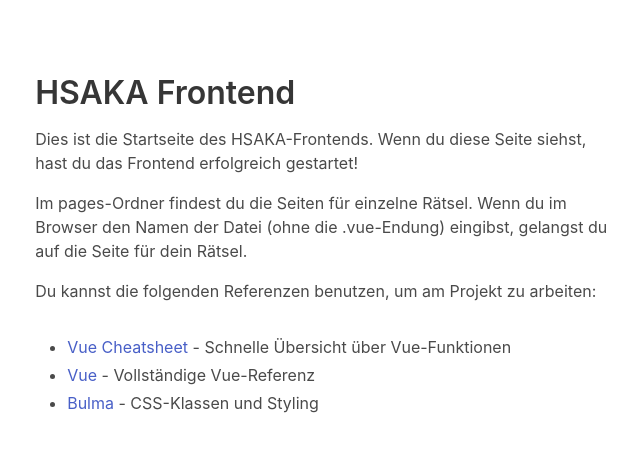
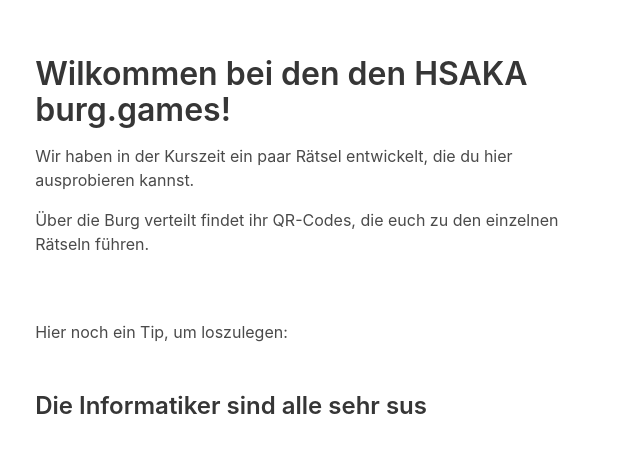
Before and after one commit to HSAKA-2022/app, a Nuxt app in the folder frontend/: page / in a window 1280 px wide. Shown: the part 139-592 px from the top of the page, without its empty margins (318-958 px from the left). Built offline with nearby package versions, Linux system fonts and the light colour scheme.

Commit message:
Fix idle simon says

```diff
--- a/frontend/pages/index.vue
+++ b/frontend/pages/index.vue
@@ -1,41 +1,34 @@
 <template>
     <layout class="content landing-page">
-    <h1>{{ title }}</h1>
+        <h1>Wilkommen bei den den HSAKA burg.games!</h1>
 
         <p>
-      Dies ist die Startseite des HSAKA-Frontends. Wenn du diese Seite siehst,
-      hast du das Frontend erfolgreich gestartet!
+            Wir haben in der Kurszeit ein paar Rätsel entwickelt, die du hier ausprobieren kannst.
         </p>
 
         <p>
-      Im
-      <span>pages</span>-Ordner findest du die Seiten für einzelne Rätsel. Wenn
-      du im Browser den Namen der Datei (ohne die <span>.vue</span>-Endung)
-      eingibst, gelangst du auf die Seite für dein Rätsel.
+            Über die Burg verteilt findet ihr QR-Codes, die euch zu den einzelnen Rätseln führen.
         </p>
 
-    <p>
-      Du kannst die folgenden Referenzen benutzen, um am Projekt zu arbeiten:
+        <p class="mt-6">
+            Hier noch ein Tip, um loszulegen:
         </p>
 
-    <ul>
-      <li>
-        <a href="https://devhints.io/vue" target="_blank">Vue Cheatsheet</a> -
-        Schnelle Übersicht über Vue-Funktionen
-      </li>
-
-      <li>
-        <a href="https://vuejs.org/guide/introduction.html" target="_blank"
-          >Vue</a
-        >
-        - Vollständige Vue-Referenz
-      </li>
-
-      <li>
-        <a href="https://bulma.io/documentation" target="_blank">Bulma</a> -
-        CSS-Klassen und Styling
-      </li>
-    </ul>
+        <h3 v-if="random === 0">
+            Gucke doch mal im Marstall nach
+        </h3>
+        <h3 v-if="random === 1">
+            Vielleicht findest Burghof ja etwas
+        </h3>
+        <h3 v-if="random === 2">
+            Die Informatiker sind alle sehr sus
+        </h3>
+        <h3 v-if="random === 3">
+            3
+        </h3>
+        <h3 v-if="random === 4">
+            4
+        </h3>
     </layout>
 </template>
 
@@ -53,8 +46,8 @@ import { defineComponent } from "vue"
 export default defineComponent({
     data() {
         return {
-      title: "HSAKA Frontend",
+            random: Math.floor(Math.random() * 5)
         }
-  },
+    }
 })
 </script>
```
Also changed, not shown: 1 other file (tests, documents, lock files or other folders). Lines whose indentation alone changed are shown as unchanged.
